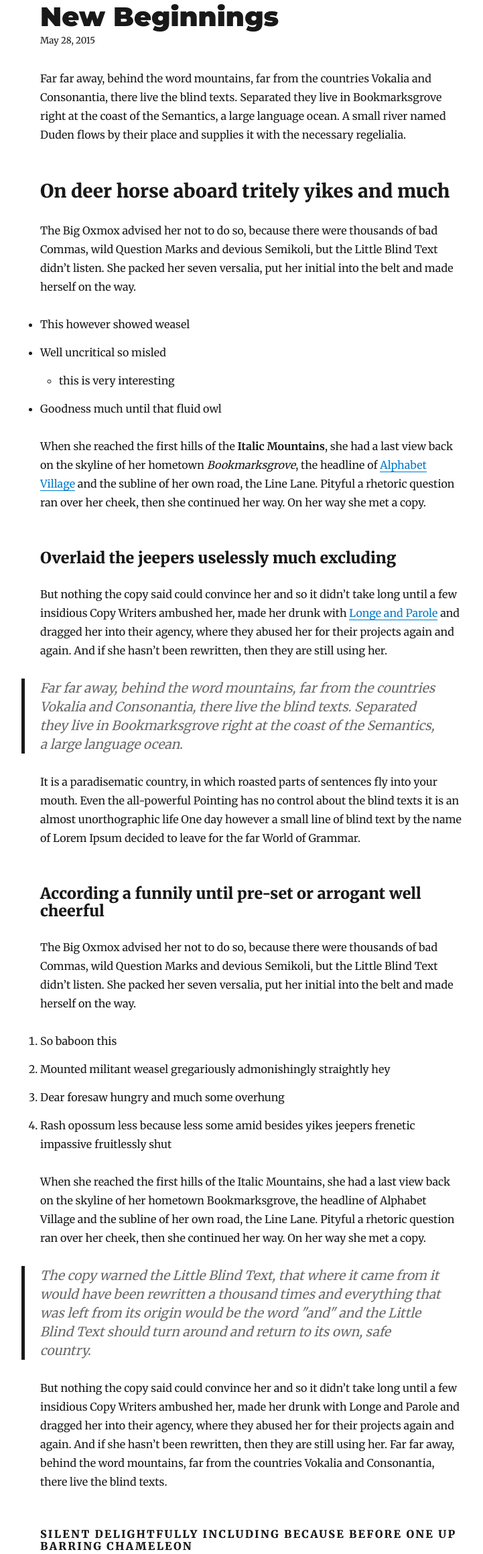
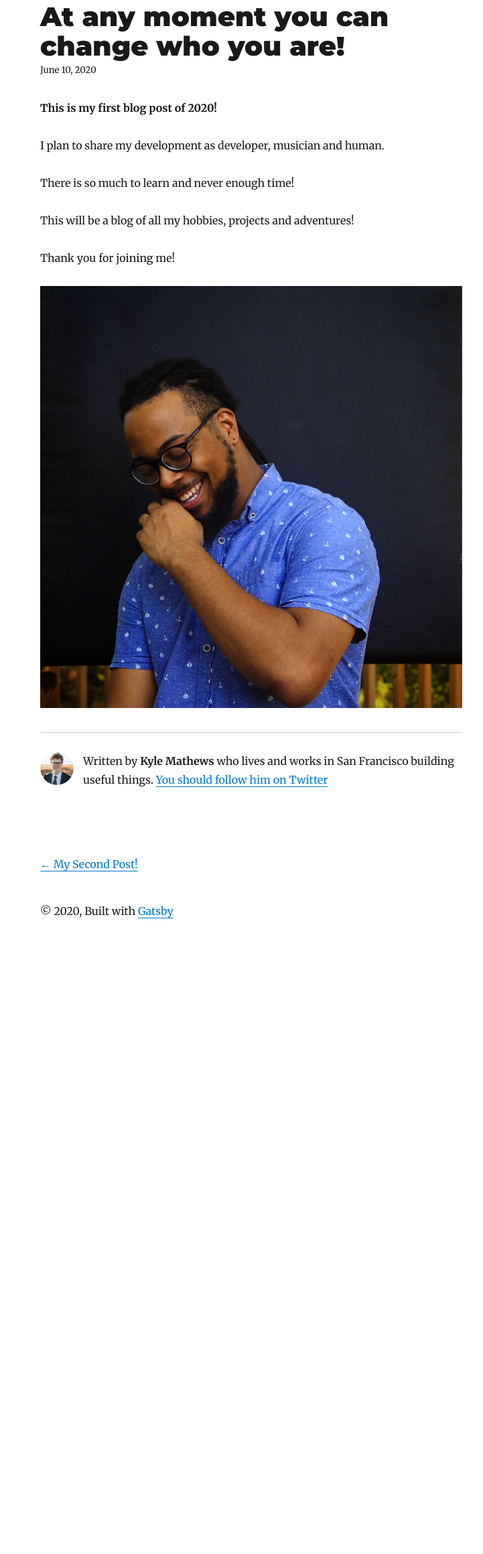
Before and after one commit to dextermichael/starboyblog, a Gatsby site: page /new-beginnings/ in a window 1280 px wide. Shown: the part 92-2412 px from the top of the page at 67% size, without its empty margins (265-986 px from the left). After the commit the page ends 1508 px from the top, so only its background shows below. Built offline with nearby package versions, Linux system fonts and the light colour scheme; Gatsby itself is replaced by a stand-in of ours; some packages are replaced by stand-ins of ours.

Commit message:
Update Blog “new-beginnings/index”

```diff
--- a/content/blog/new-beginnings/index.md
+++ b/content/blog/new-beginnings/index.md
@@ -1,108 +1,16 @@
 ---
-title: New Beginnings
-date: "2015-05-28T22:40:32.169Z"
-description: This is a custom description for SEO and Open Graph purposes, rather than the default generated excerpt. Simply add a description field to the frontmatter.
+title: At any moment you can change who you are!
+date: 2020-06-10T22:40:00.000Z
+description: The start of Journey!
 ---
+**This is my first blog post of 2020!**
 
-Far far away, behind the word mountains, far from the countries Vokalia and
-Consonantia, there live the blind texts. Separated they live in Bookmarksgrove
-right at the coast of the Semantics, a large language ocean. A small river named
-Duden flows by their place and supplies it with the necessary regelialia.
+I plan to share my development as developer, musician and human.
 
-## On deer horse aboard tritely yikes and much
+There is so much to learn and never enough time!
 
-The Big Oxmox advised her not to do so, because there were thousands of bad
-Commas, wild Question Marks and devious Semikoli, but the Little Blind Text
-didn’t listen. She packed her seven versalia, put her initial into the belt and
-made herself on the way.
+This will be a blog of all my hobbies, projects and adventures!
 
-- This however showed weasel
-- Well uncritical so misled
-  - this is very interesting
-- Goodness much until that fluid owl
+Thank you for joining me!
 
-When she reached the first hills of the **Italic Mountains**, she had a last
-view back on the skyline of her hometown _Bookmarksgrove_, the headline of
-[Alphabet Village](http://google.com) and the subline of her own road, the Line
-Lane. Pityful a rhetoric question ran over her cheek, then she continued her
-way. On her way she met a copy.
-
-### Overlaid the jeepers uselessly much excluding
-
-But nothing the copy said could convince her and so it didn’t take long until a
-few insidious Copy Writers ambushed her, made her drunk with
-[Longe and Parole](http://google.com) and dragged her into their agency, where
-they abused her for their projects again and again. And if she hasn’t been
-rewritten, then they are still using her.
-
-> Far far away, behind the word mountains, far from the countries Vokalia and
-> Consonantia, there live the blind texts. Separated they live in Bookmarksgrove
-> right at the coast of the Semantics, a large language ocean.
-
-It is a paradisematic country, in which roasted parts of sentences fly into your
-mouth. Even the all-powerful Pointing has no control about the blind texts it is
-an almost unorthographic life One day however a small line of blind text by the
-name of Lorem Ipsum decided to leave for the far World of Grammar.
-
-### According a funnily until pre-set or arrogant well cheerful
-
-The Big Oxmox advised her not to do so, because there were thousands of bad
-Commas, wild Question Marks and devious Semikoli, but the Little Blind Text
-didn’t listen. She packed her seven versalia, put her initial into the belt and
-made herself on the way.
-
-1.  So baboon this
-2.  Mounted militant weasel gregariously admonishingly straightly hey
-3.  Dear foresaw hungry and much some overhung
-4.  Rash opossum less because less some amid besides yikes jeepers frenetic
-    impassive fruitlessly shut
-
-When she reached the first hills of the Italic Mountains, she had a last view
-back on the skyline of her hometown Bookmarksgrove, the headline of Alphabet
-Village and the subline of her own road, the Line Lane. Pityful a rhetoric
-question ran over her cheek, then she continued her way. On her way she met a
-copy.
-
-> The copy warned the Little Blind Text, that where it came from it would have
-> been rewritten a thousand times and everything that was left from its origin
-> would be the word "and" and the Little Blind Text should turn around and
-> return to its own, safe country.
-
-But nothing the copy said could convince her and so it didn’t take long until a
-few insidious Copy Writers ambushed her, made her drunk with Longe and Parole
-and dragged her into their agency, where they abused her for their projects
-again and again. And if she hasn’t been rewritten, then they are still using
-her. Far far away, behind the word mountains, far from the countries Vokalia and
-Consonantia, there live the blind texts.
-
-#### Silent delightfully including because before one up barring chameleon
-
-Separated they live in Bookmarksgrove right at the coast of the Semantics, a
-large language ocean. A small river named Duden flows by their place and
-supplies it with the necessary regelialia. It is a paradisematic country, in
-which roasted parts of sentences fly into your mouth.
-
-Even the all-powerful Pointing has no control about the blind texts it is an
-almost unorthographic life One day however a small line of blind text by the
-name of Lorem Ipsum decided to leave for the far World of Grammar. The Big Oxmox
-advised her not to do so, because there were thousands of bad Commas, wild
-Question Marks and devious Semikoli, but the Little Blind Text didn’t listen.
-
-##### Wherever far wow thus a squirrel raccoon jeez jaguar this from along
-
-She packed her seven versalia, put her initial into the belt and made herself on
-the way. When she reached the first hills of the Italic Mountains, she had a
-last view back on the skyline of her hometown Bookmarksgrove, the headline of
-Alphabet Village and the subline of her own road, the Line Lane. Pityful a
-rhetoric question ran over her cheek, then she continued her way. On her way she
-met a copy.
-
-###### Slapped cozy a that lightheartedly and far
-
-The copy warned the Little Blind Text, that where it came from it would have
-been rewritten a thousand times and everything that was left from its origin
-would be the word "and" and the Little Blind Text should turn around and return
-to its own, safe country. But nothing the copy said could convince her and so it
-didn’t take long until a few insidious Copy Writers ambushed her, made her drunk
-with Longe and Parole and dragged her into their agency, where they abused her
-for their projects again and again.
+![](dex.jpg "Dexter")
```
Also changed, not shown: content/blog/new-beginnings/dex.jpg (added).
